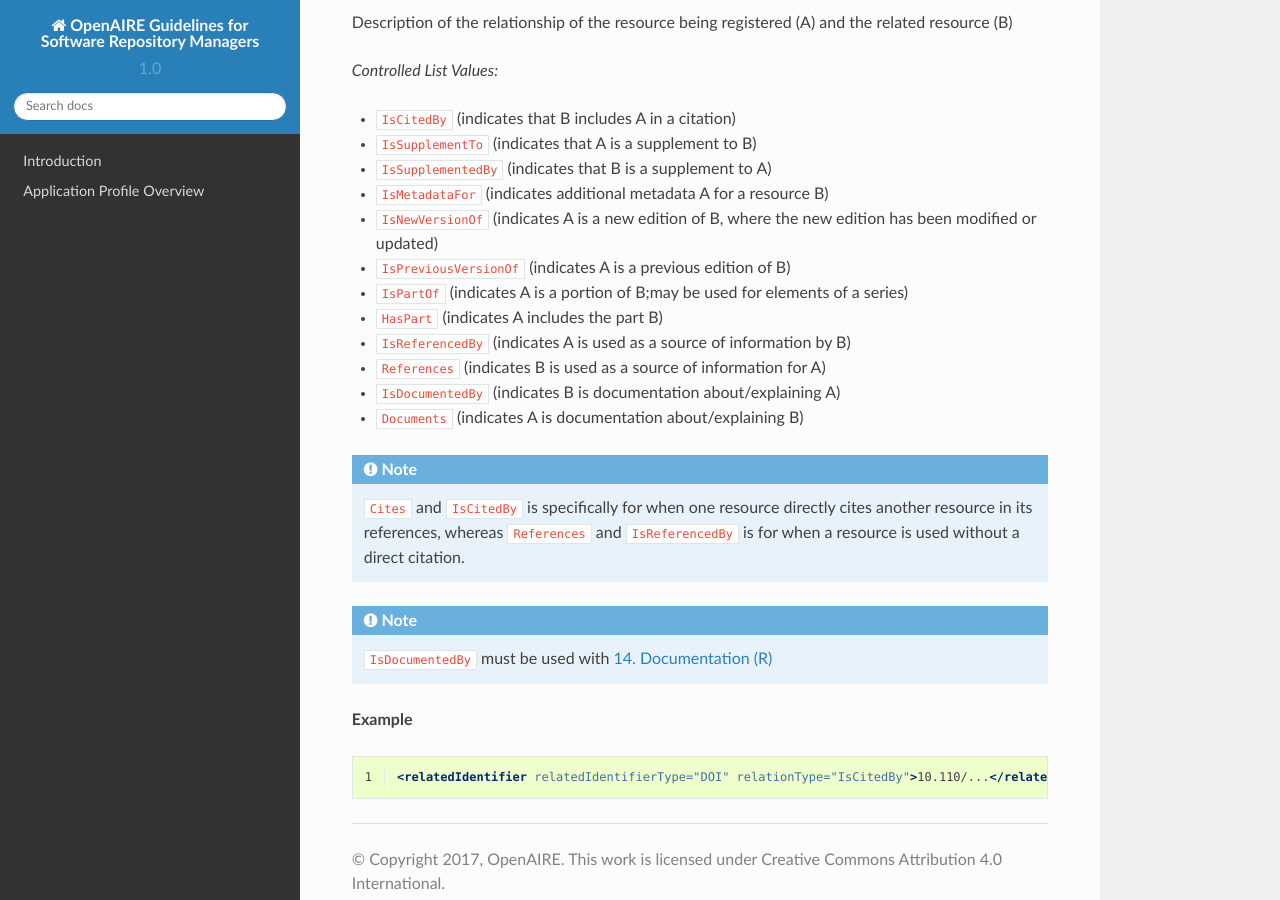
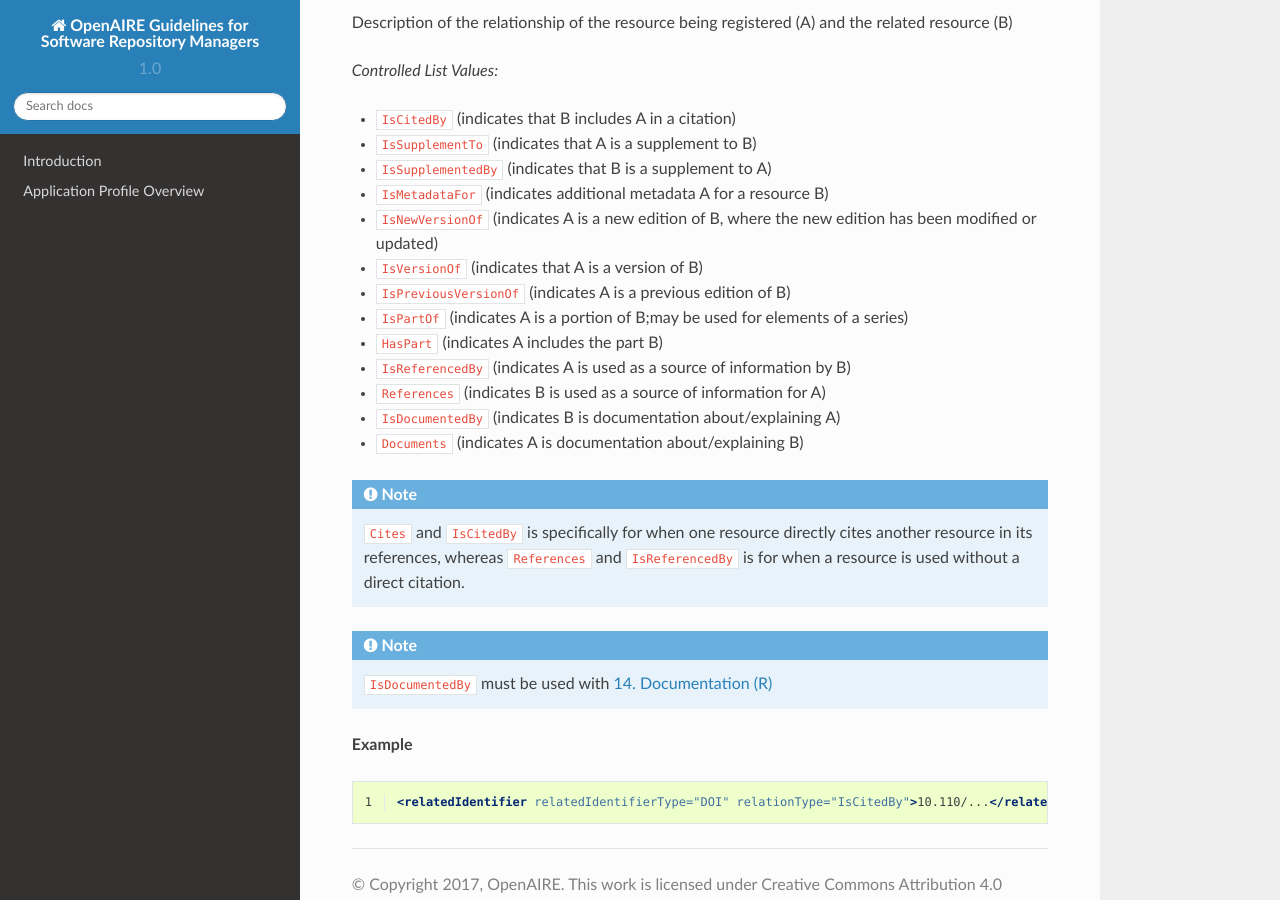
Before and after one commit to mirima2/software_guidelines, a Sphinx documentation site: the page built from docs/source/field_relation.rst, in a window 1280 px wide and 900 px high, scrolled down 963 px. Built offline with Sphinx 7.4.7 and the Read the Docs theme 2.0.0, drawn with Linux system fonts in a browser that asks for light colours.

Commit message:
added one more allowed relation semantics

```diff
--- a/docs/source/field_relation.rst
+++ b/docs/source/field_relation.rst
@@ -49,6 +49,7 @@
 * ``IsSupplementedBy`` (indicates that B is a supplement to A)
 * ``IsMetadataFor`` (indicates additional metadata A for a resource B)
 * ``IsNewVersionOf`` (indicates A is a new edition of B, where the new edition has been modified or updated)
+* ``IsVersionOf`` (indicates that A is a version of B)
 * ``IsPreviousVersionOf`` (indicates A is a previous edition of B)
 * ``IsPartOf`` (indicates A is a portion of B;may be used for elements of a series)
 * ``HasPart`` (indicates A includes the part B)
```
